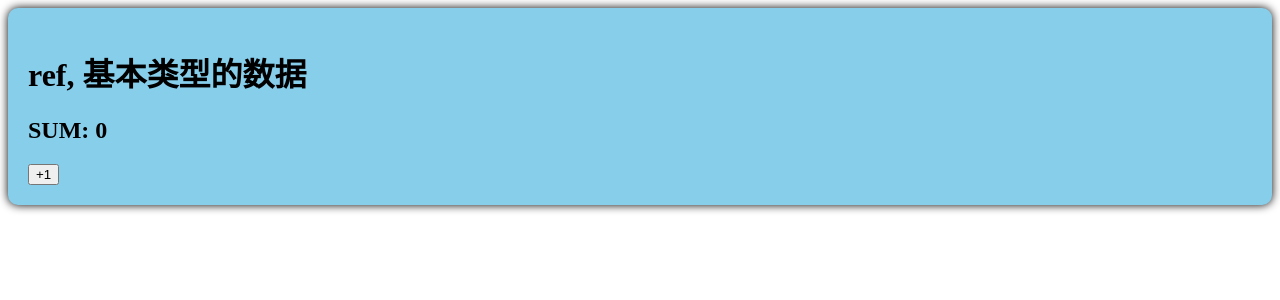
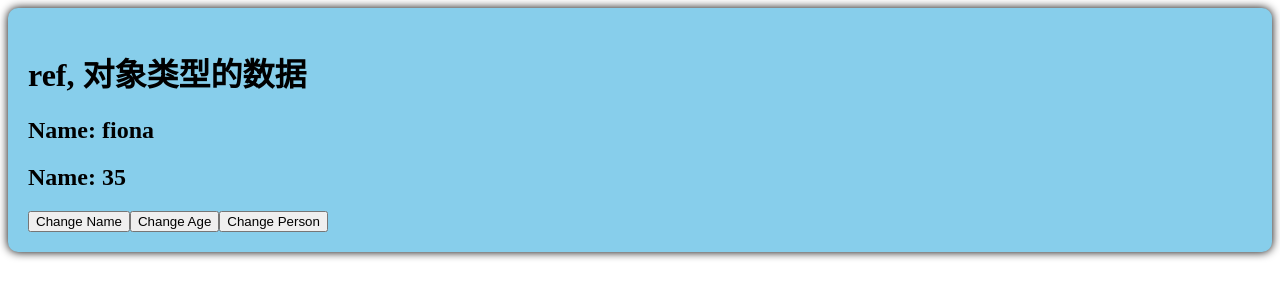
Before and after one commit to dl-chin/monica_vue3, a Vue app: page / in a window 1280 px wide. Shown: the top 300 px of the page. Built offline with nearby package versions, Linux system fonts and the light colour scheme; the HTML template or start-up script is replaced by a standard one.

Commit message:
watch ref定义的对象类型数据

```diff
--- a/src/components/Person.vue
+++ b/src/components/Person.vue
@@ -1,31 +1,41 @@
 <template>
   <div class="person">
-    <h1> ref, 基本类型的数据</h1>
-    <h2>SUM: {{sum}} </h2>
-    <button @click="addSum">+1</button>
+    <h1> ref, 对象类型的数据</h1>
+    <h2>Name: {{ p.name }} </h2>
+    <h2>Name: {{ p.age }} </h2>
+
+    <button @click="changeName">Change Name</button>
+    <button @click="changeAge">Change Age</button>
+    <button @click="changePerson">Change Person</button>
   </div>
 </template>
 
 
 <script lang="ts" setup>
 import {ref, reactive, toRefs, computed, watch} from 'vue'
+
 defineOptions({
   name: 'Person'
 })
 // data
-let sum = ref(0)
+let p = ref({name: 'fiona', age: 35})
 
- // function
-function addSum() {
-  sum.value++
+// function
+function changeName() {
+  p.value.name +='~'
+}
+function changeAge() {
+  p.value.age += 1
 }
 
-const stopWatch = watch(sum, (nv,ov)=>{
-  console.log(nv , '---', ov)
-  if (nv > 5) {
-    stopWatch()
-  }
-})
+function changePerson() {
+  p.value = {name: 'Monica', age: 19}
+}
+
+watch(p, (nval,oval) =>{
+  console.log(nval, oval)
+}, {deep: true, immediate: true})
+
 </script>
 <style>
 .person {
```
